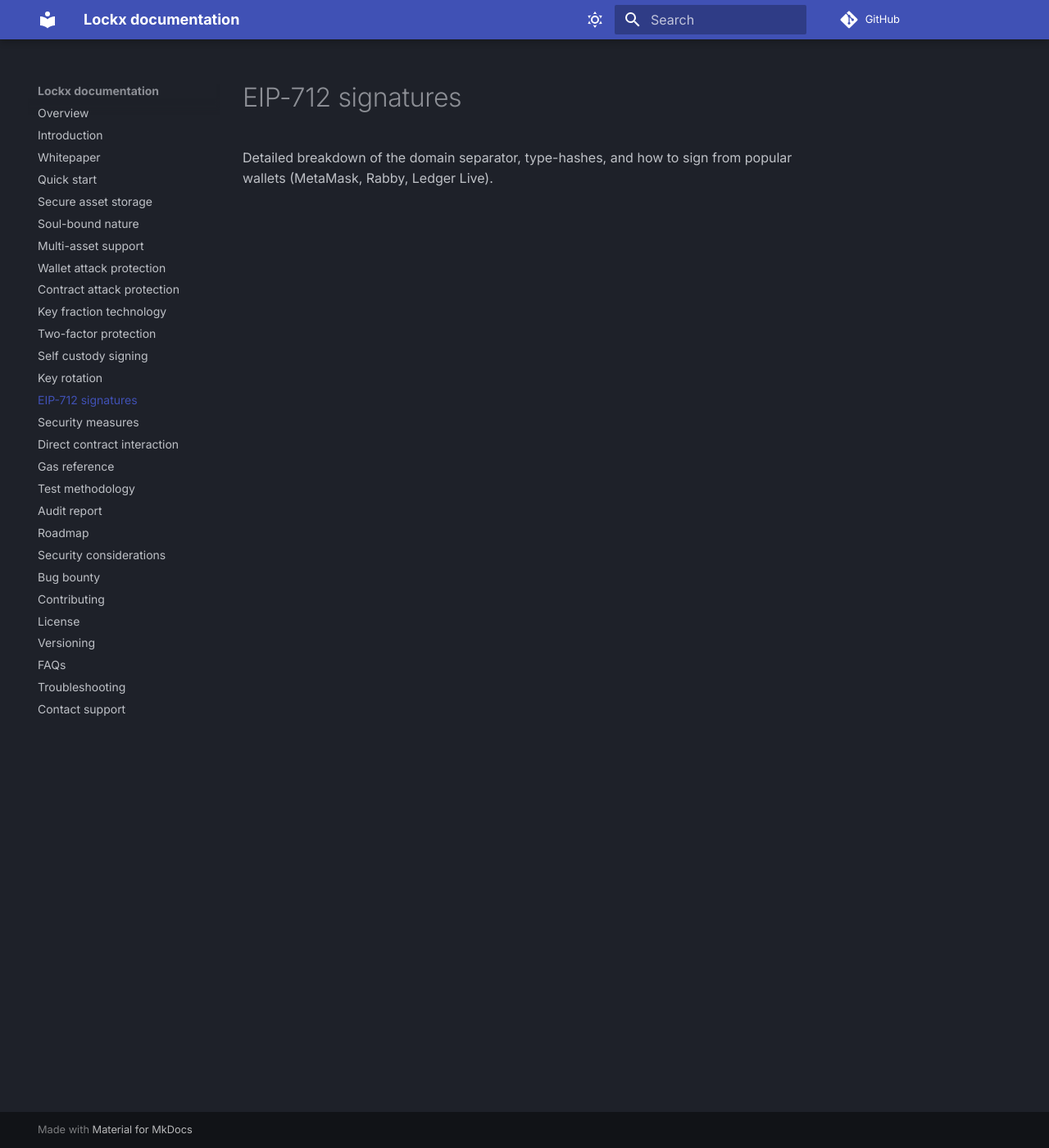
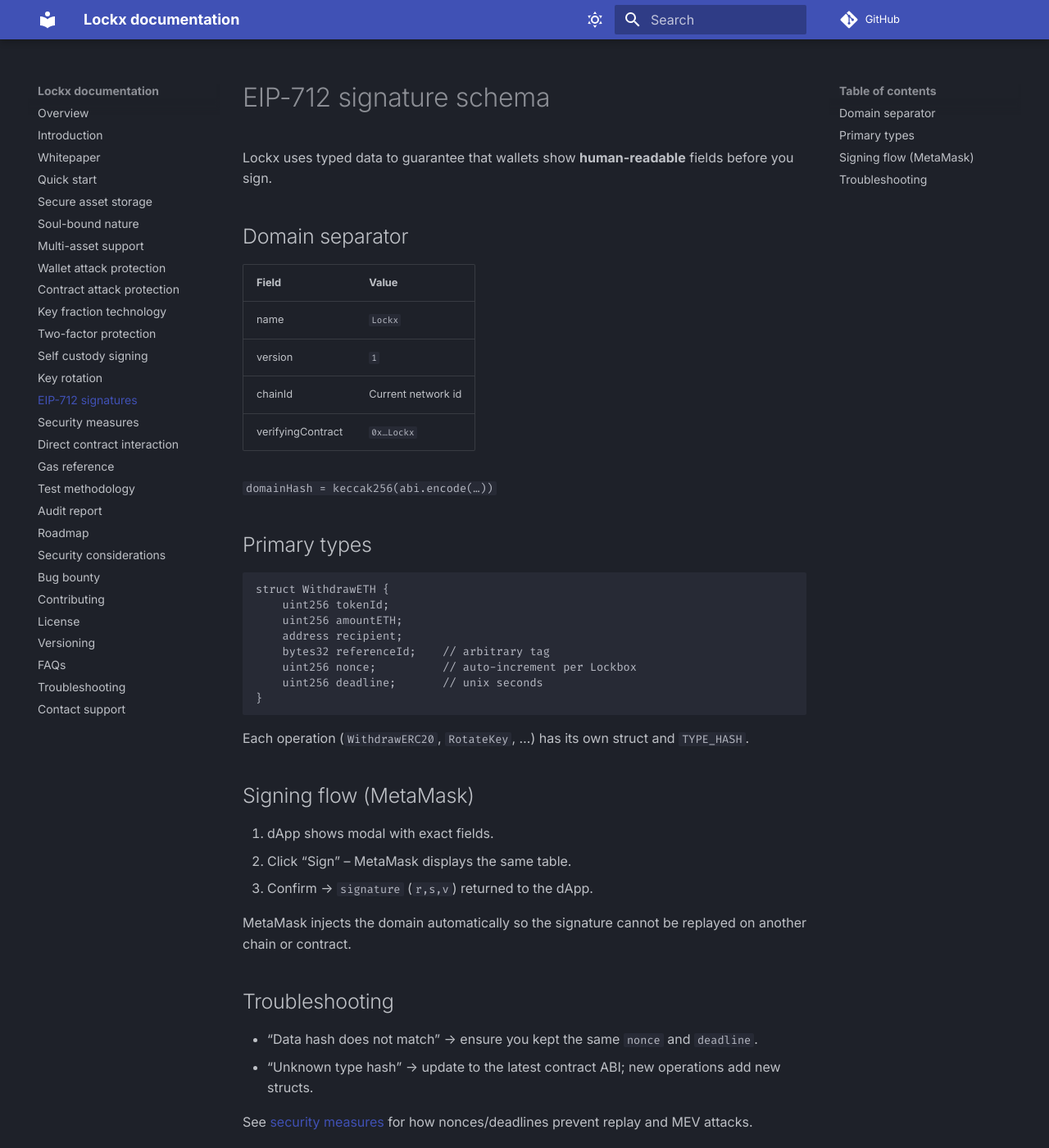
Before and after one commit to richardjaee/Lockx-Contracts, an MkDocs documentation site: the page built from docs/security-authorization/eip-712.md, in a window 1280 px wide and 1400 px high. Shown: the whole window at 82% size. Built offline with MkDocs 1.6.1 and Material for MkDocs 9.7.7, drawn with Linux system fonts in a browser that asks for light colours; comment, search, counter and statistics services are not loaded.

Commit message:
docs: expand EIP-712 guide and security measures matrix

````diff
--- a/docs/security-authorization/eip-712.md
+++ b/docs/security-authorization/eip-712.md
@@ -1,3 +1,44 @@
-# EIP-712 signatures
+# EIP-712 signature schema
 
-Detailed breakdown of the domain separator, type-hashes, and how to sign from popular wallets (MetaMask, Rabby, Ledger Live).
+Lockx uses typed data to guarantee that wallets show **human-readable** fields before you sign.
+
+## Domain separator
+
+| Field | Value |
+|-------|-------|
+| name | `Lockx` |
+| version | `1` |
+| chainId | Current network id |
+| verifyingContract | `0x…Lockx` |
+
+`domainHash = keccak256(abi.encode(…))`
+
+## Primary types
+
+```solidity
+struct WithdrawETH {
+    uint256 tokenId;
+    uint256 amountETH;
+    address recipient;
+    bytes32 referenceId;    // arbitrary tag
+    uint256 nonce;          // auto-increment per Lockbox
+    uint256 deadline;       // unix seconds
+}
+```
+
+Each operation (`WithdrawERC20`, `RotateKey`, …) has its own struct and `TYPE_HASH`.
+
+## Signing flow (MetaMask)
+
+1. dApp shows modal with exact fields.
+2. Click “Sign” – MetaMask displays the same table.
+3. Confirm → `signature` (`r,s,v`) returned to the dApp.
+
+MetaMask injects the domain automatically so the signature cannot be replayed on another chain or contract.
+
+## Troubleshooting
+
+* “Data hash does not match” → ensure you kept the same `nonce` and `deadline`.
+* “Unknown type hash” → update to the latest contract ABI; new operations add new structs.
+
+See [security measures](security-measures.md) for how nonces/deadlines prevent replay and MEV attacks.
````
Also changed, not shown: docs/security-authorization/security-measures.md (+19 -6 lines).
